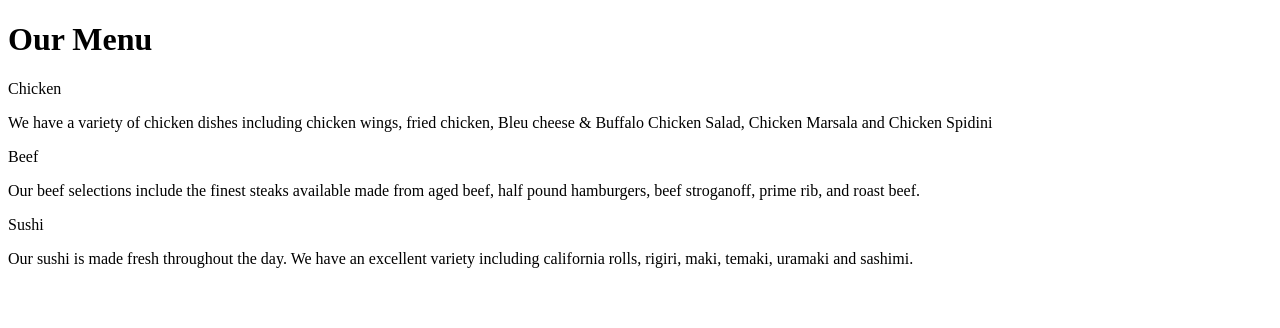
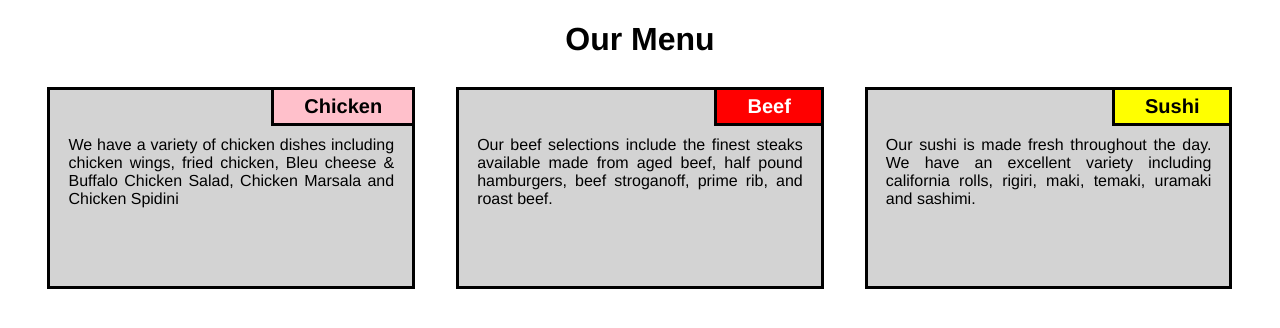
Before and after one commit to tjshoe/module2-solution, a plain HTML site: page index.html in a window 1280 px wide. Drawn offline with Linux system fonts and the light colour scheme.

Commit message:
Update Asgn2.css

```diff
--- a/css/Asgn2.css
+++ b/css/Asgn2.css
@@ -1 +1,90 @@
-Test
+
+* {
+  box-sizing: border-box;
+  font-family: helvetica, Arial, sans-serif;
+
+}
+h1 {
+  text-align: center;
+  margin-bottom: 15px;
+}
+.container {
+	margin: 1.5%;
+}
+.row {
+	margin: 10px auto;
+	position: relative;
+	width: 90%;
+	border: 3px solid black;
+	background: lightgray;
+}
+.section-item {
+	position: absolute;
+	right: 0px;
+	padding: 5px 30px;
+	border-bottom: 3px solid black;
+	border-left: 3px solid black;
+	font-weight: bold;
+	font-size: 125%;
+}
+#chicken {
+	background: pink;
+}
+#beef {
+	background: red;
+	color: white;
+}
+
+#sushi {
+	background: yellow;
+}
+.section-description {
+	position: relative;
+	top: 30px;
+	width: 90%;
+	height: 150px;
+	margin: 16px auto 30px auto;
+	text-align: justify;
+}
+
+
+
+/********** Desktop devices only **********/
+@media (min-width: 992px) {
+  .col-dt-1, .col-dt-2, .col-dt-3, .col-dt-4, .col-dt-5, .col-dt-6, .col-dt-7, .col-dt-8, .col-dt-9, .col-dt-10, .col-dt-11, .col-dt-12 {
+    float: left;
+
+  }
+  .col-dt-1 {width: 8.33%; }
+  .col-dt-2 {width: 16.66%;}
+  .col-dt-3 {width: 25%;}
+  .col-dt-4 {width: 33.33%;}
+  .col-dt-5 {width: 41.66%;}
+  .col-dt-6 {width: 50%;}
+  .col-dt-7 {width: 58.33%;}
+  .col-dt-8 {width: 66.66%;}
+  .col-dt-9 {width: 74.99%;}
+  .col-dt-10 {width: 83.33%;}
+  .col-dt-11 {width: 91.66%;}
+  .col-dt-12 {width: 100%;}
+}
+
+/********** Tablet devices only **********/
+@media (min-width: 768px) and (max-width: 991px) {
+  .col-tab-1, .col-tab-2, .col-tab-3, .col-tab-4, .col-tab-5, .col-tab-6, .col-tab-7, .col-tab-8, .col-tab-9, .col-tab-10, .col-tab-11, .col-tab-12 {
+    float: left;
+
+  }
+  .col-tab-1 {width: 8.33%;}
+  .col-tab-2 {width: 16.66%;}
+  .col-tab-3 {width: 25%;}
+  .col-tab-4 {width: 33.33%;}
+  .col-tab-5 {width: 41.66%;}
+  .col-tab-6 {width: 50%;}
+  .col-tab-7 {width: 58.33%;}
+  .col-tab-8 {width: 66.66%;}
+  .col-tab-9 {width: 74.99%;}
+  .col-tab-10 {width: 83.33%;}
+  .col-tab-11 {width: 91.66%;}
+  .col-tab-12 {width: 100%;}
+}
```
